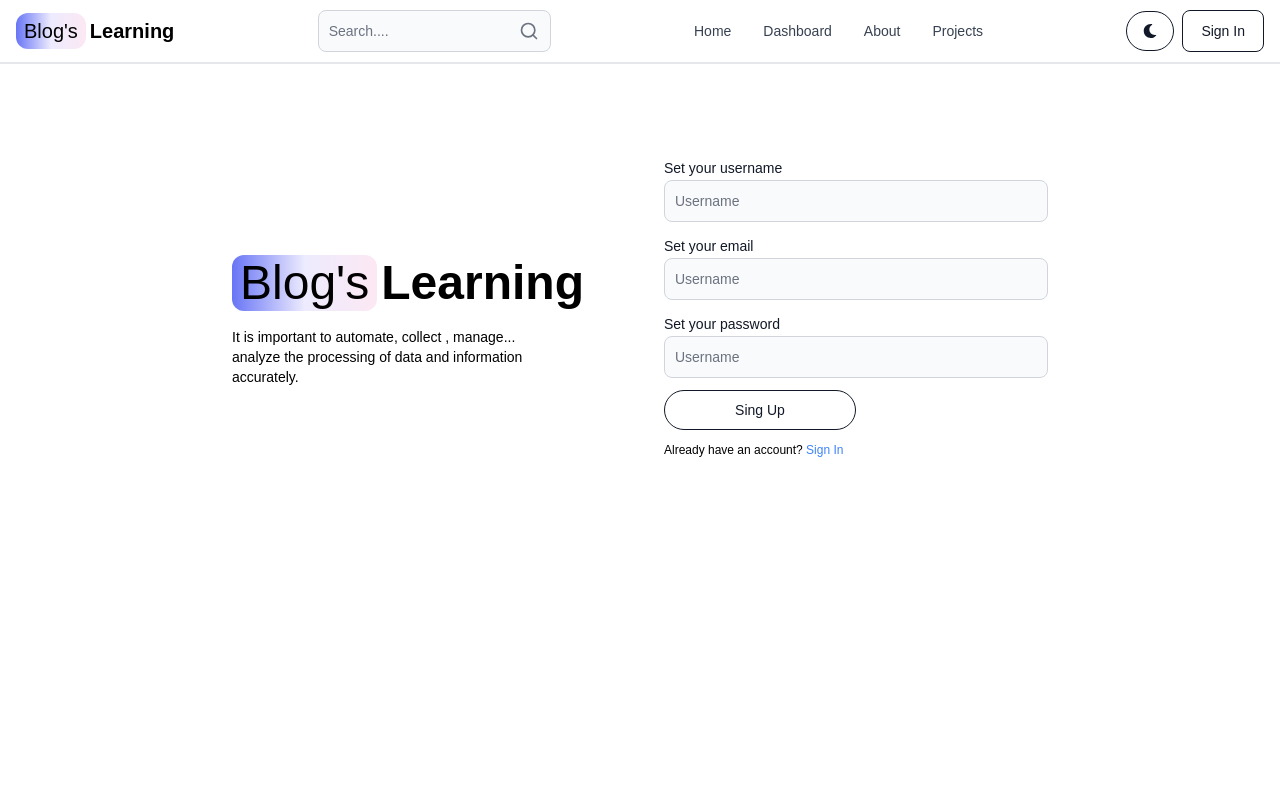
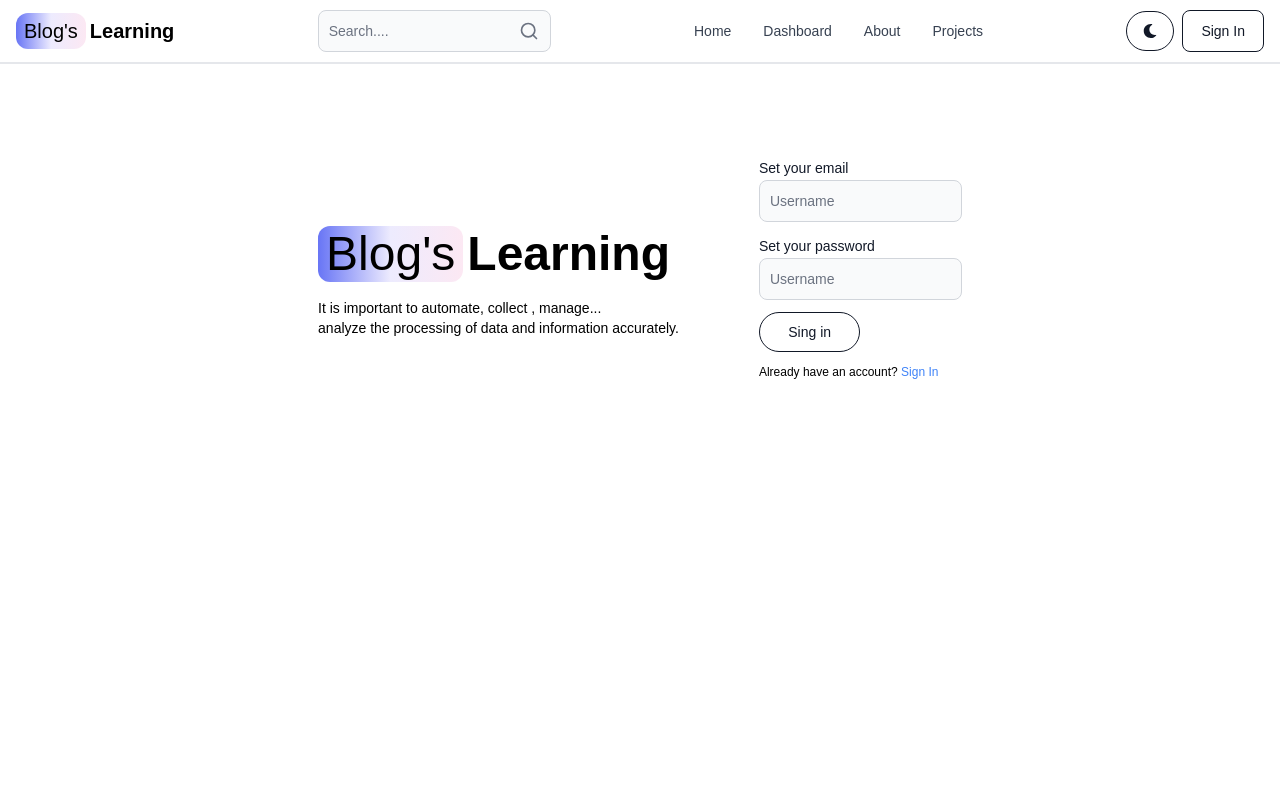
Before and after one commit to tchasinga/blogs-learning, a React (Vite) app in the folder frontend/: page /sign-in in a window 1280 px wide. Shown: the top 800 px of the page. Built offline with nearby package versions, Linux system fonts and the light colour scheme.

Commit message:
new code

```diff
--- a/frontend/src/Pages/SingIn.jsx
+++ b/frontend/src/Pages/SingIn.jsx
@@ -64,10 +64,10 @@ export default function SingIn() {
         <div className="">
              <form className="flex flex-col gap-3" onSubmit={handlerSubmitForm}>
 
-              <div className="">
+              {/* <div className="">
                 <Label value="Set your username"/>
                 <TextInput className='w-96' type='text' placeholder='Username' required="fill this field"  id="username"  onChange={handlerSingupChanges}/>
-              </div>
+              </div> */}
 
               <div className="">
                 <Label value="Set your email"/>
@@ -85,7 +85,7 @@ export default function SingIn() {
                     <span>Waiting...</span>
                 </>
                 ) : (
-                  <span>Sing Up</span>
+                  <span>Sing in</span>
                 )
                  }
                 </Button>
```
